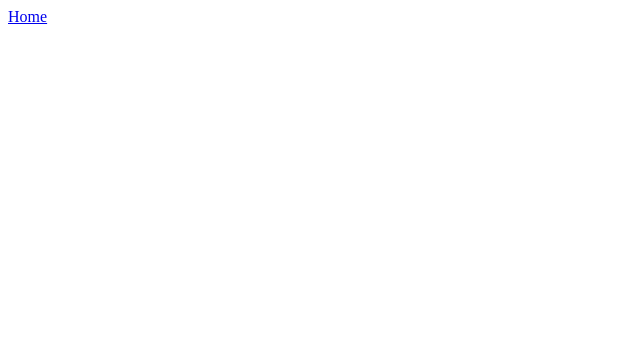
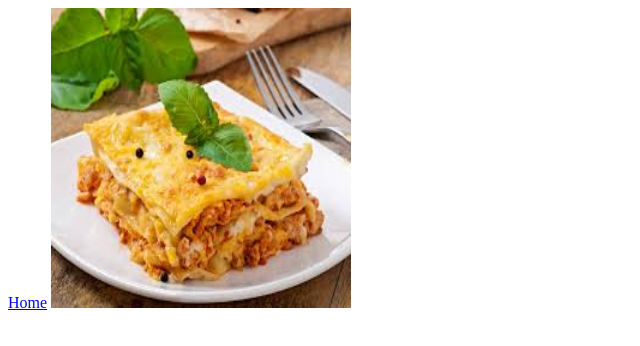
Before and after one commit to arwynbethel/odin-recipes, a plain HTML site: page recipes/lasagna.html in a window 1280 px wide. Shown: the whole page, without its empty margins (0-640 px from the left). Drawn offline with Linux system fonts and the light colour scheme.

Commit message:
Add image of Lasagna to Lasagna page

```diff
--- a/recipes/lasagna.html
+++ b/recipes/lasagna.html
@@ -5,6 +5,7 @@
     <meta name="viewport" content="width=device-width, initial-scale=1.0">
     <title>Lasagna</title>
     <a href="../index.html">Home</a>
+    <img src="../images/lasagna.jpeg" alt="A picture of a Lasagna" width="300" height="300">
 </head>
 <body>
 
```
Also changed, not shown: images/lasagna.jpeg (added).
